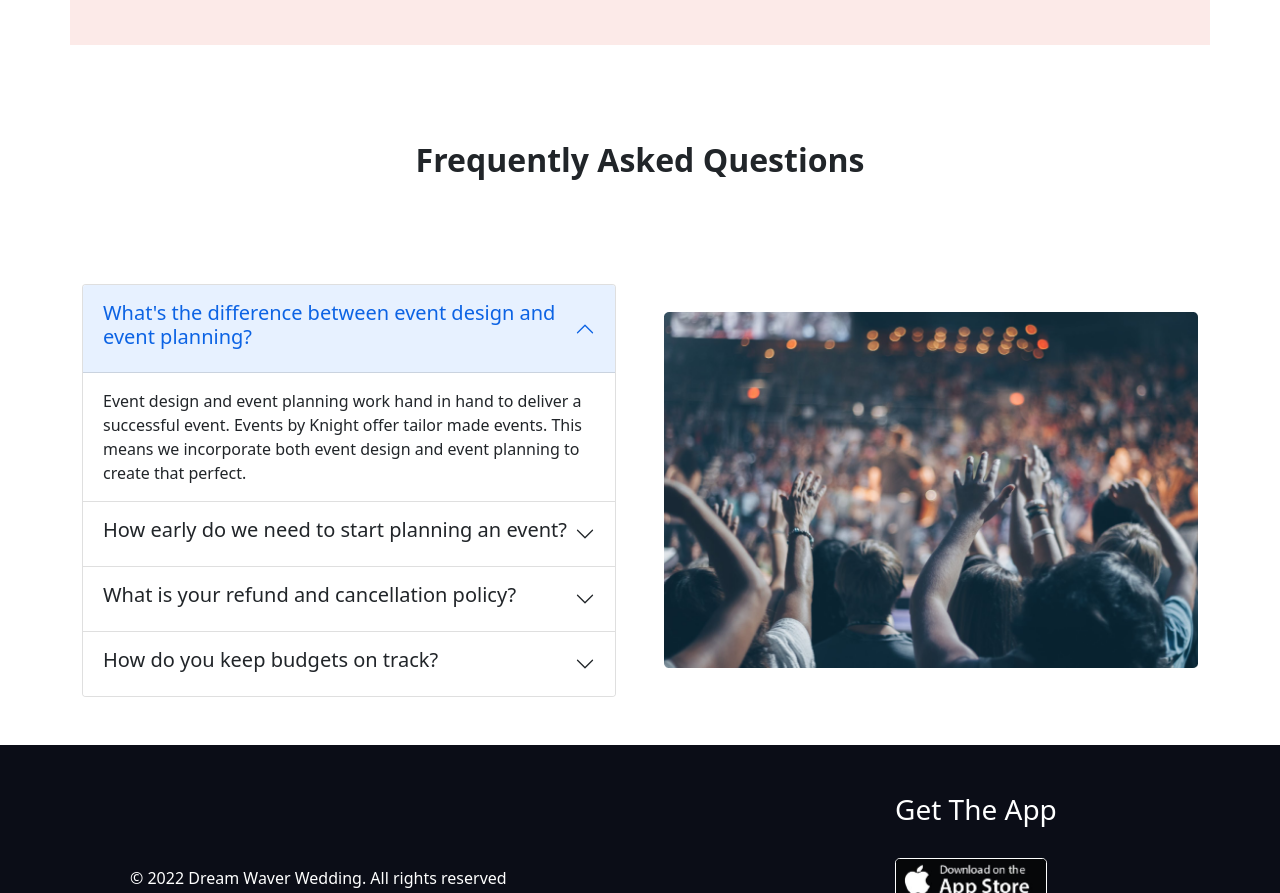
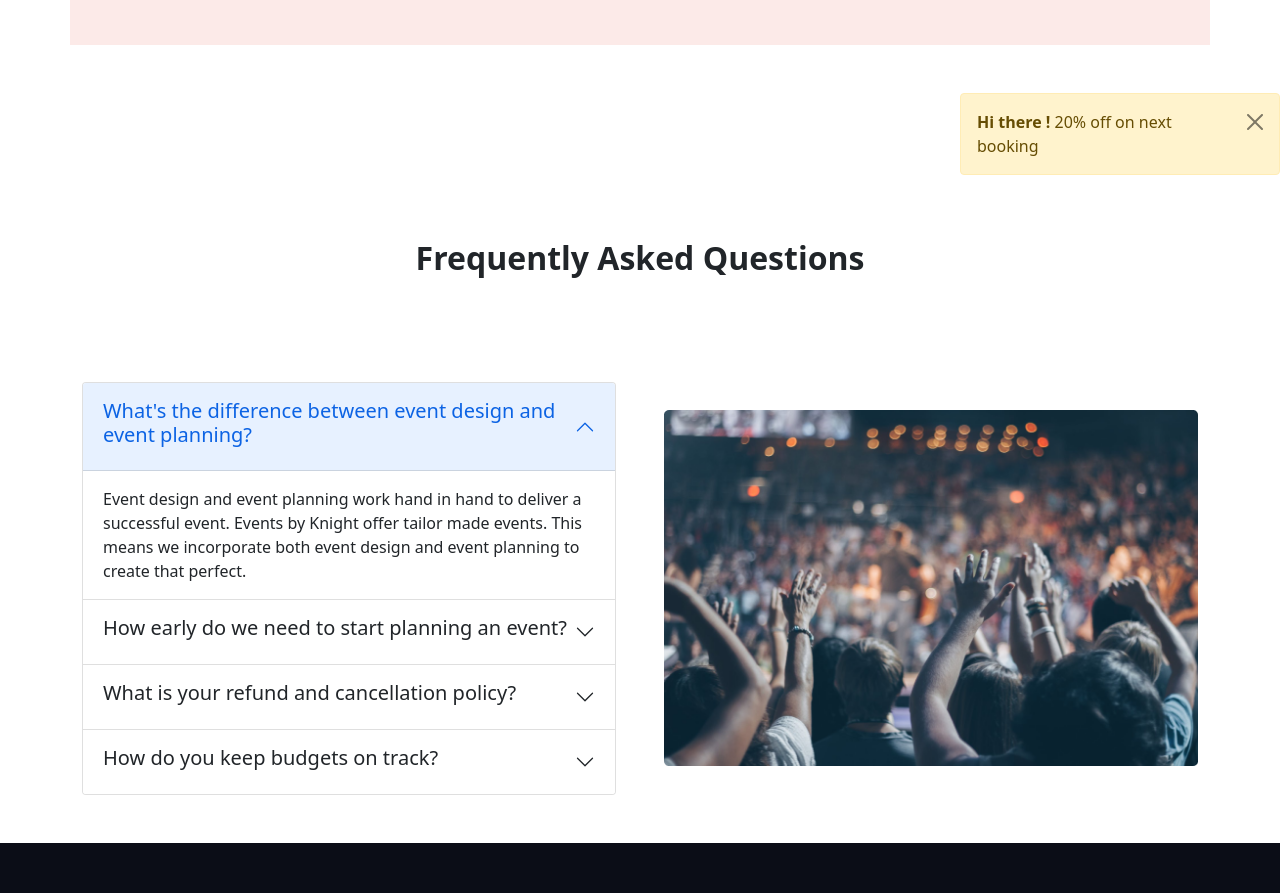
Before and after one commit to joymohanta/wedding-convention-center-3, a plain HTML site: page index.html in a window 1280 px wide. Shown: the part 1922-2815 px from the top of the page. Drawn offline with nearby package versions, Linux system fonts and the light colour scheme.

Commit message:
toast added

```diff
--- a/index.html
+++ b/index.html
@@ -228,6 +228,13 @@
         </div>
       </div>
     </section>
+    <section class="d-lg-flex d-md-flex d-sm-flex d-xs-flex justify-content-between">
+      <div></div>
+      <div class="alert alert-warning alert-dismissible fade show w-25" role="alert">
+        <strong>Hi there !</strong> 20% off on next booking
+        <button type="button" class="btn-close" data-bs-dismiss="alert" aria-label="Close"></button>
+      </div>
+    </section>
     <section>
       <div>
         <h2 class="py-5 text-center fw-bold">Frequently Asked Questions</h2>
```
